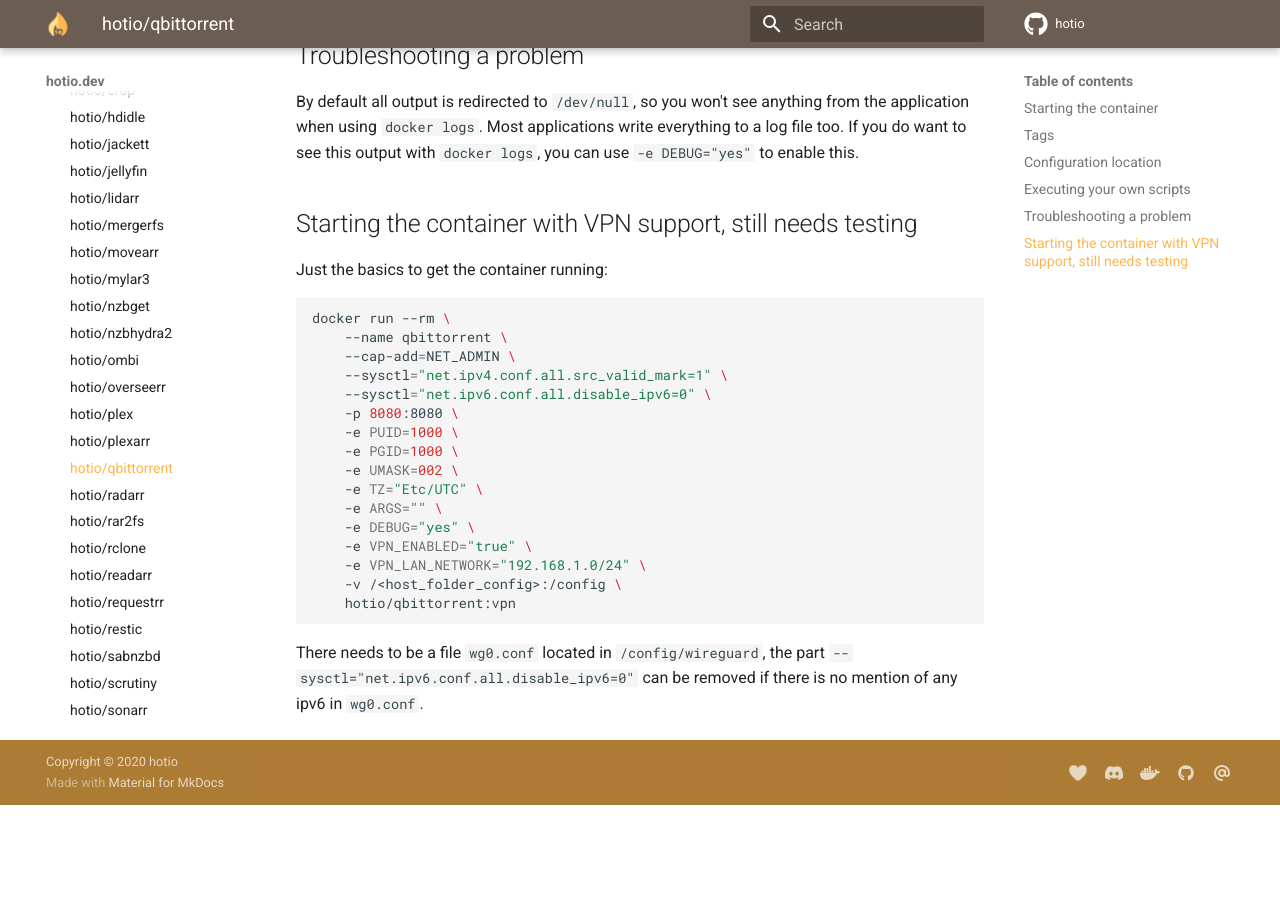
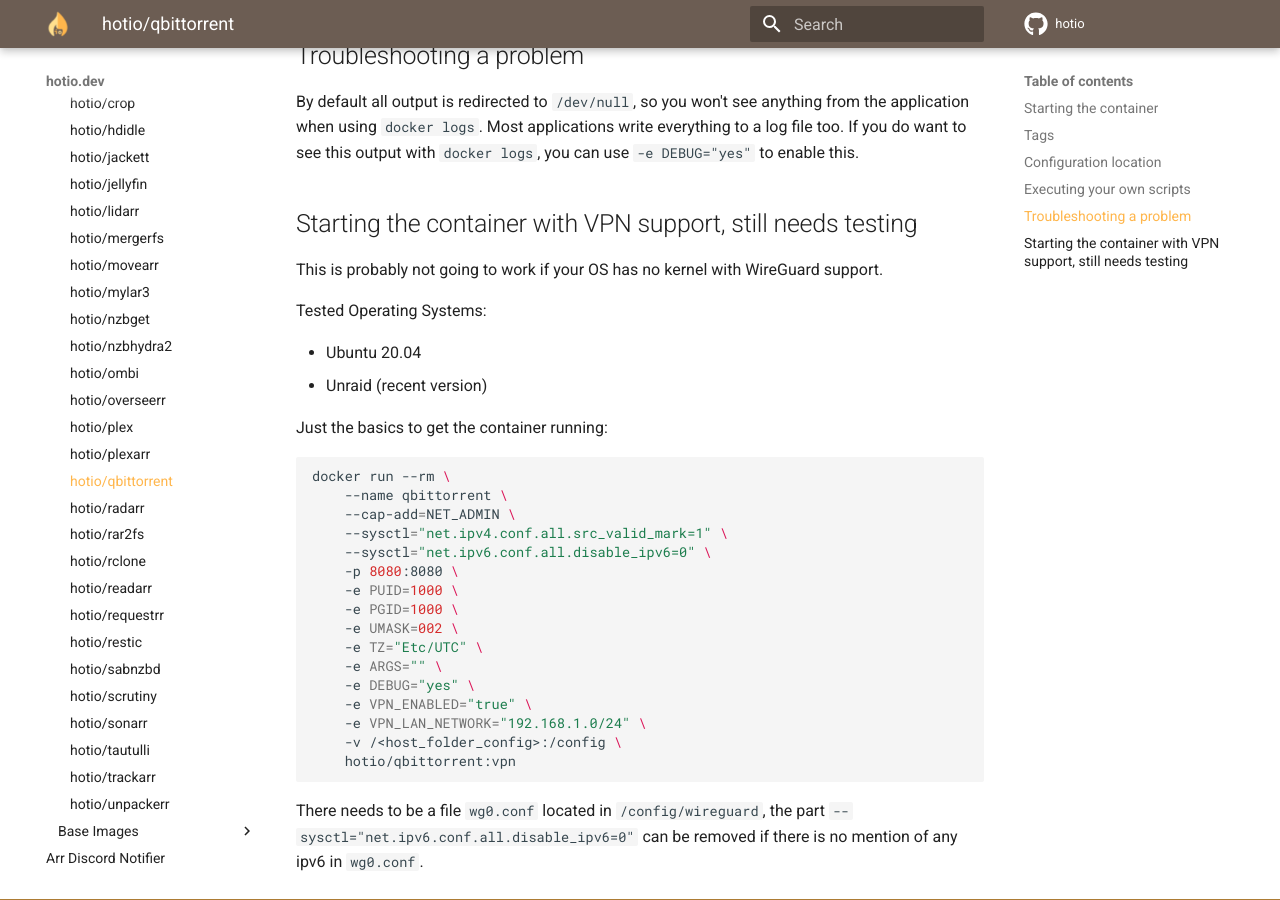
Before and after one commit to hotio/website, an MkDocs documentation site: the page built from docs/containers/qbittorrent.md, in a window 1280 px wide and 900 px high, scrolled down 1546 px. Built offline with MkDocs 1.6.1 and Material for MkDocs 9.7.7, drawn with Linux system fonts in a browser that asks for light colours; before the commit the page ends 2351 px from its top, so only the background shows below that.

Commit message:
add os info for vpn

````diff
--- a/docs/containers/qbittorrent.md
+++ b/docs/containers/qbittorrent.md
@@ -56,6 +56,13 @@
 
 ## Starting the container with VPN support, still needs testing
 
+This is probably not going to work if your OS has no kernel with WireGuard support.
+
+Tested Operating Systems:
+
+* Ubuntu 20.04
+* Unraid (recent version)
+
 Just the basics to get the container running:
 
 ```shell
````
